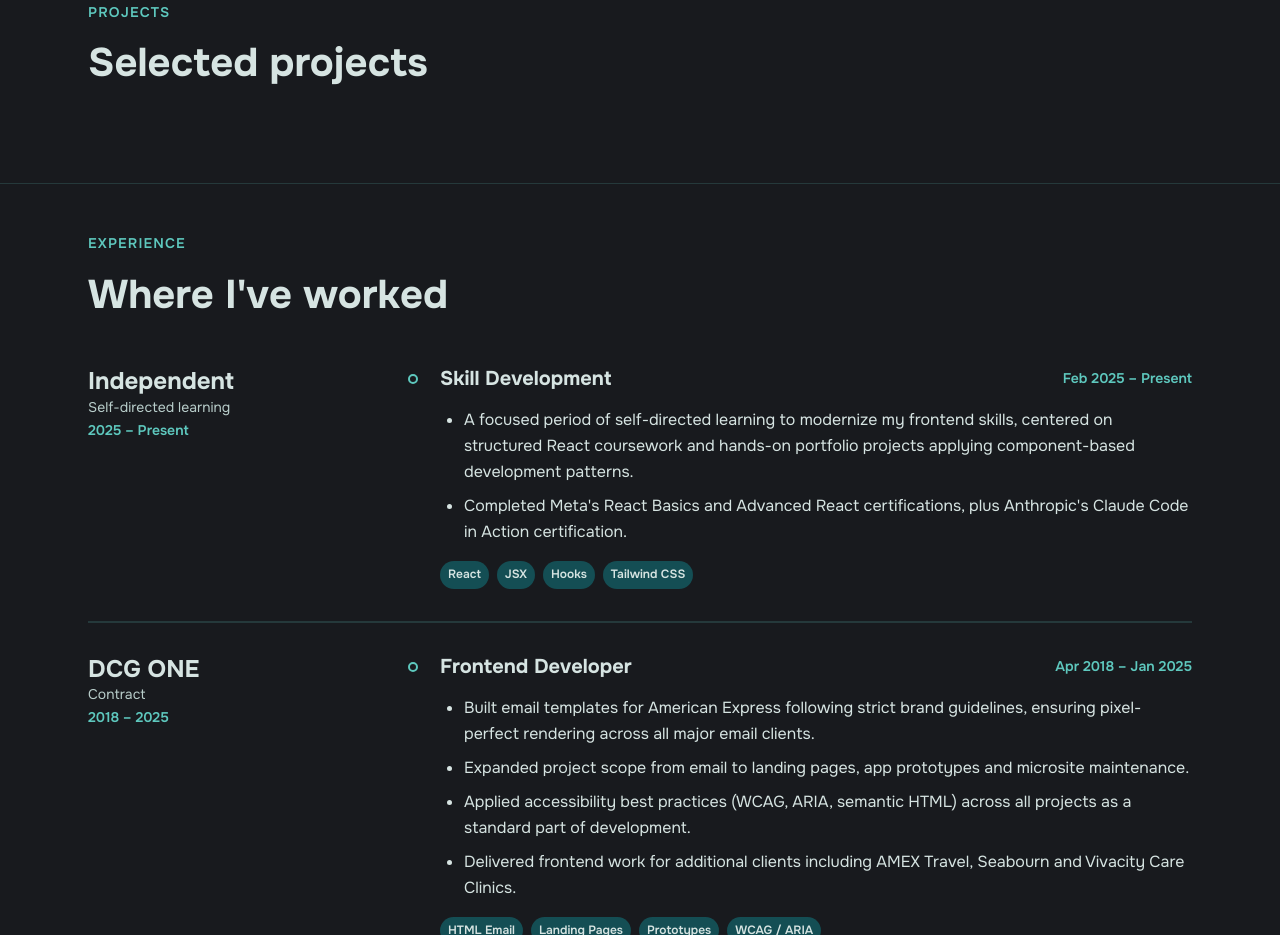
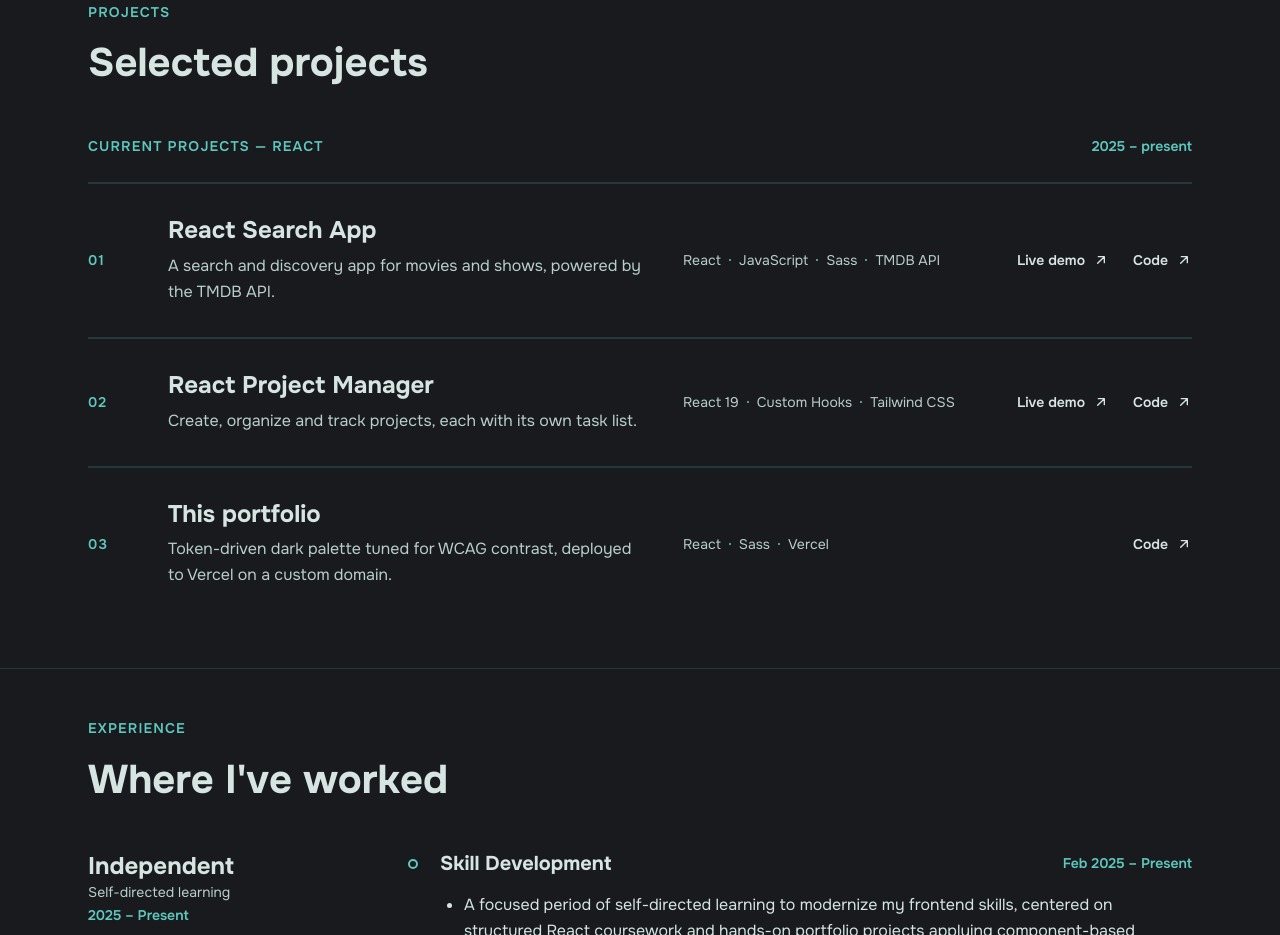
Before and after one commit to cinbrefe/personal-portfolio, a React (Vite) app: page / in a window 1280 px wide. Shown: the part 2060-2995 px from the top of the page. Built offline with nearby package versions, Linux system fonts and the light colour scheme.

Commit message:
Build current projects list

```diff
--- /dev/null
+++ b/src/components/sections/Projects/CurrentProjects.jsx
@@ -0,0 +1,46 @@
+import ArrowIcon from '../../ui/ArrowIcon.jsx';
+import './CurrentProjects.scss';
+
+export default function CurrentProjects({ heading, period, items }) {
+	return (
+		<div className="current-projects">
+			<div className="current-projects__header">
+				<h3 className="current-projects__title">{heading}</h3>
+				<p className="current-projects__period">{period}</p>
+			</div>
+			<ul className="current-projects__items">
+				{items.map((item) => (
+					<li key={item.number} className="current-projects__item">
+						<p className="current-projects__item-number">{item.number}</p>
+						<div className="current-projects__item-content">
+							<h4 className="current-projects__item-title">{item.title}</h4>
+							<p className="current-projects__item-description">{item.description}</p>
+						</div>
+						<ul className="current-projects__item-stack">
+							{item.stack.map((tech) => (
+								<li key={tech} className="current-projects__item-tech">{tech}</li>
+							))}
+						</ul>
+
+						<ul className="current-projects__item-links">
+							{item.links.map((link) => (
+								<li key={link.label}>
+									<a
+										className="current-projects__item-link icon-link"
+										href={link.href}
+										target="_blank"
+										rel="noopener noreferrer"
+										aria-label={`${link.label} (opens in new tab)`}
+									>
+										{link.label}
+										<ArrowIcon direction="arrow-up-right" className="icon-link__icon" />
+									</a>
+								</li>
+							))}
+						</ul>
+					</li>
+				))}
+			</ul>
+		</div>
+	);
+}
--- /dev/null
+++ b/src/components/sections/Projects/CurrentProjects.scss
@@ -0,0 +1,100 @@
+@use '../../../styles/abstracts/variables' as *;
+@use '../../../styles/abstracts/mixins' as *;
+
+$number-column: $spacing-2xl; // fits "01"–"99"
+
+.current-projects {
+	@include flex(column);
+	gap: $spacing-lg;
+
+	&__header {
+		@include flex($align: center, $justify: space-between, $wrap: wrap);
+		gap: $spacing-sm;
+	}
+
+	&__title {
+		@include label-text;
+	}
+
+	&__period {
+		@include meta-text;
+	}
+
+	// One shared grid for all rows (number · content · stack · links), so every column lines up.
+	// Stacked on phones; four columns from md up.
+	&__items {
+		display: grid;
+
+		@include respond-to(md) {
+			column-gap: $spacing-xl;
+			grid-template-columns: $number-column minmax(0, 1.6fr) minmax(0, 1fr) auto;
+		}
+	}
+
+	&__item {
+		border-top: $border-width solid $color-border;
+		display: grid;
+		padding-block: $spacing-xl;
+		// Space between stacked parts on phones. Only row-gap, so the columns keep the parent's column-gap from md up.
+		row-gap: $spacing-sm;
+
+		@include respond-to(md) {
+			align-items: center;
+			grid-column: 1 / -1;
+			grid-template-columns: subgrid; // reuses the parent's four columns
+		}
+
+		&-number {
+			@include label-text;
+		}
+
+		&-content {
+			@include flex(column);
+			gap: $spacing-sm;
+		}
+
+		&-title {
+			font-size: $font-size-xl;
+		}
+
+		&-description {
+			color: $color-text-muted;
+		}
+
+		// Hidden on phones to save space; the full stack is on GitHub behind "Code"
+		&-stack {
+			display: none;
+
+			@include respond-to(md) {
+				@include dot-list;
+				color: $color-text-muted;
+				font-size: $font-size-sm;
+			}
+		}
+
+		&-links {
+			@include flex(row);
+			gap: $spacing-lg;
+			margin-top: $spacing-sm; // + the row's 0.5rem gap = 1rem above the links on phones
+
+			@include respond-to(md) {
+				justify-self: end; // links sit at the right edge of their column
+				margin-top: 0; // side by side in the grid, no extra space needed
+			}
+		}
+
+		// Layout (icon + text) comes from the shared .icon-link class
+		&-link {
+			color: $color-text;
+			font-size: $font-size-sm;
+			font-weight: $font-weight-semibold;
+			min-height: $control-size-sm; // comfortable tap target; the extra height is invisible
+			text-decoration: none;
+
+			&:focus-visible,
+			&:hover {
+				color: $color-interactive;
+			}
+		}
+	}
+}
--- a/src/components/sections/Projects/Projects.jsx
+++ b/src/components/sections/Projects/Projects.jsx
@@ -1,15 +1,16 @@
 import { projects } from '../../../content/projects.js';
 import SectionHeader from '../../ui/SectionHeader/SectionHeader.jsx';
+import CurrentProjects from './CurrentProjects.jsx';
 import './Projects.scss';
 
 export default function Projects() {
-	const { label, heading } = projects;
+	const { label, heading, current } = projects;
 
 	return (
 		<section id="projects" className="projects page-section" aria-labelledby="projects-title">
 			<div className="container projects__inner">
 				<SectionHeader name="projects" label={label} heading={heading} />
-				{/* Project content goes here */}
+				<CurrentProjects heading={current.heading} period={current.period} items={current.items} />
 			</div>
 		</section>
 	);
--- a/src/content/projects.js
+++ b/src/content/projects.js
@@ -8,29 +8,32 @@ export const projects = {
 		period: '2025 – present',
 		items: [
 		{
+			number: "01",
 			title: 'React Search App',
-			description: 'Search and explore movies and TV shows using data from the TMDB API.',
+			description: 'A search and discovery app for movies and shows, powered by the TMDB API.',
 			stack: ['React', 'JavaScript', 'Sass', 'TMDB API'],
 			links: [
-			{ label: 'Live demo', href: '[live demo url]' },
+			{ label: 'Live demo', href: 'https://github.com/cinbrefe/react-search-app' },
 			{ label: 'Code', href: 'https://github.com/cinbrefe/react-search-app' },
 			],
 		},
 		{
+			number: "02",
 			title: 'React Project Manager',
 			description: 'Create, organize and track projects, each with its own task list.',
 			stack: ['React 19', 'Custom Hooks', 'Tailwind CSS'],
 			links: [
-			{ label: 'Live demo', href: '[live demo url]' },
+			{ label: 'Live demo', href: 'https://github.com/cinbrefe/react-project-manager' },
 			{ label: 'Code', href: 'https://github.com/cinbrefe/react-project-manager' },
 			],
 		},
 		{
+			number: "03",
 			title: 'This portfolio',
 			description: 'Token-driven dark palette tuned for WCAG contrast, deployed to Vercel on a custom domain.',
 			stack: ['React', 'Sass', 'Vercel'],
 			links: [
-			{ label: 'Code', href: '[portfolio repo url]' },
+			{ label: 'Code', href: 'https://github.com/cinbrefe/personal-portfolio' },
 			],
 		},
 		],
```
